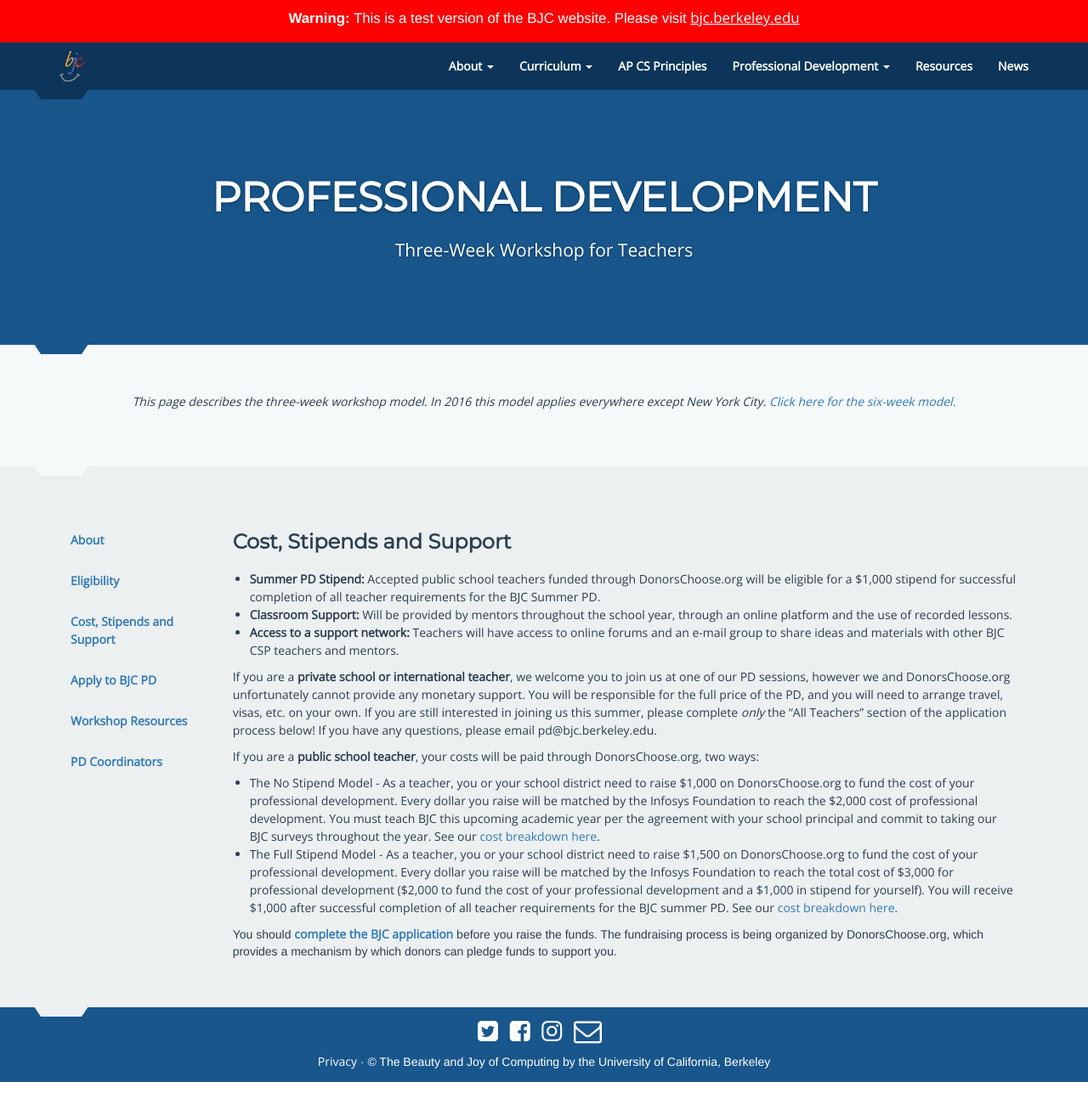
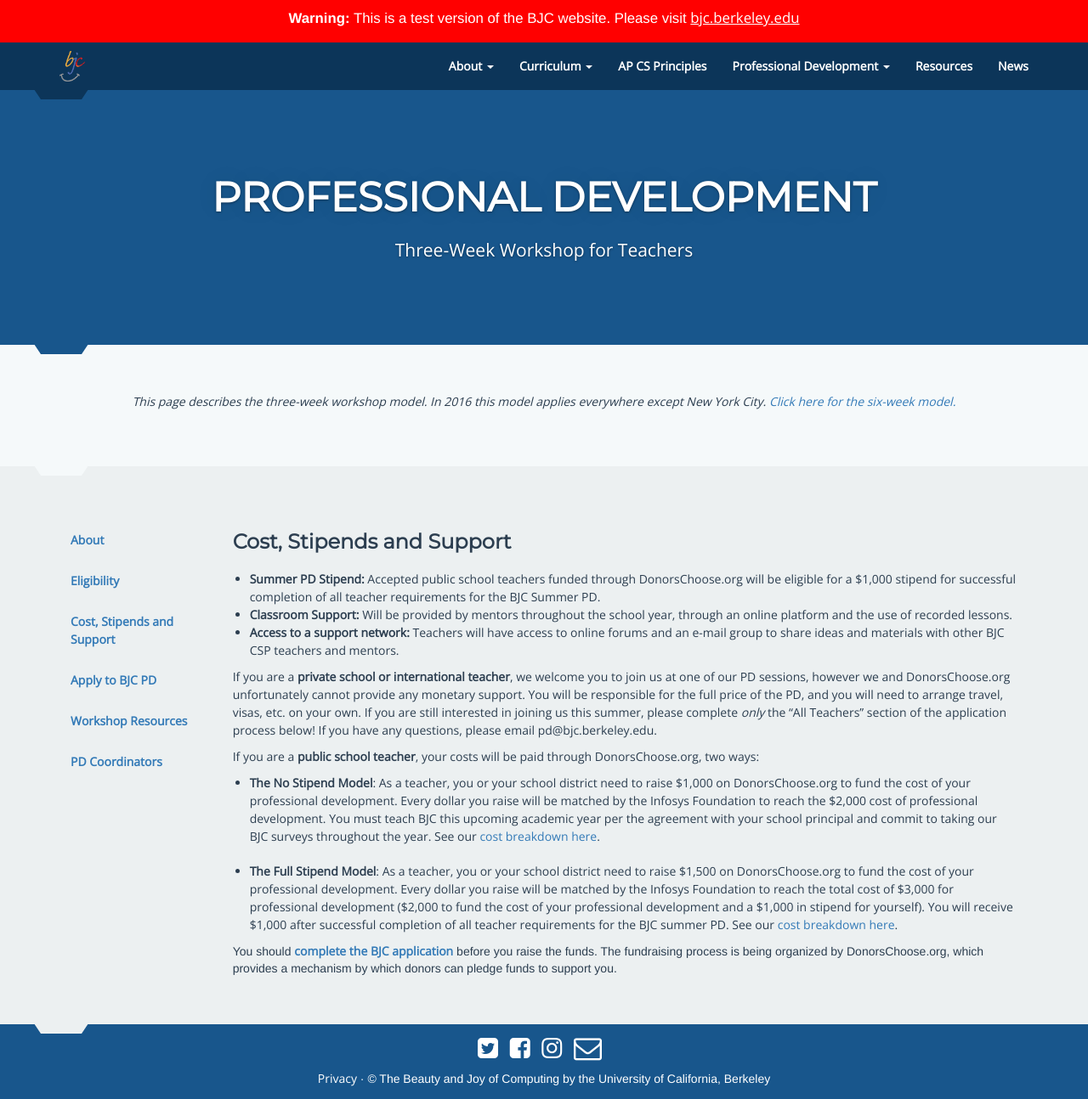
Before and after one commit to beautyjoy/beautyjoy.github.io, a Jekyll site: the page built from professional-development-3-weeks/cost.html, in a window 1280 px wide and 1294 px high. Shown: the whole window at 85% size. Built offline with Jekyll 4.4.1, drawn with Linux system fonts in a browser that asks for light colours.

Commit message:
updated look

```diff
--- a/professional-development-3-weeks/cost.html
+++ b/professional-development-3-weeks/cost.html
@@ -16,8 +16,9 @@
 <p>If you are a <strong>public school teacher</strong>, your costs will be paid through DonorsChoose.org, two ways:</p>
 
 <ul>
-  <li>The No Stipend Model - As a teacher, you or your school district need to raise $1,000 on DonorsChoose.org to fund the cost of your professional development. Every dollar you raise will be matched by the Infosys Foundation to reach the $2,000 cost of professional development. You must teach BJC this upcoming academic year per the agreement with your school principal and commit to taking our BJC surveys throughout the year. See our <a href="http://bjc.link/2017_cost_breakdown">cost breakdown here</a>.</li>
-  <li>The Full Stipend Model - As a teacher, you or your school district need to raise $1,500 on DonorsChoose.org to fund the cost of your professional development. Every dollar you raise will be matched by the Infosys Foundation to reach the total cost of $3,000 for professional development ($2,000 to fund the cost of your professional development and a $1,000 in stipend for yourself). You will receive $1,000 after successful completion of all teacher requirements for the BJC summer PD. See our <a href="http://bjc.link/2017_cost_breakdown">cost breakdown here</a>.</li>
+  <li><strong>The No Stipend Model</strong>: As a teacher, you or your school district need to raise $1,000 on DonorsChoose.org to fund the cost of your professional development. Every dollar you raise will be matched by the Infosys Foundation to reach the $2,000 cost of professional development. You must teach BJC this upcoming academic year per the agreement with your school principal and commit to taking our BJC surveys throughout the year. See our <a href="http://bjc.link/2017_cost_breakdown">cost breakdown here</a>.</li>
+  <br>
+  <li><strong>The Full Stipend Model</strong>: As a teacher, you or your school district need to raise $1,500 on DonorsChoose.org to fund the cost of your professional development. Every dollar you raise will be matched by the Infosys Foundation to reach the total cost of $3,000 for professional development ($2,000 to fund the cost of your professional development and a $1,000 in stipend for yourself). You will receive $1,000 after successful completion of all teacher requirements for the BJC summer PD. See our <a href="http://bjc.link/2017_cost_breakdown">cost breakdown here</a>.</li>
 </ul>
 
 You should <a href="{{sitebase.url}}/professional-development-3-weeks/apply"><strong>complete the BJC application</strong></a> before you raise the funds. The fundraising process is being organized by DonorsChoose.org, which provides a mechanism by which donors can pledge funds to support you.
```
